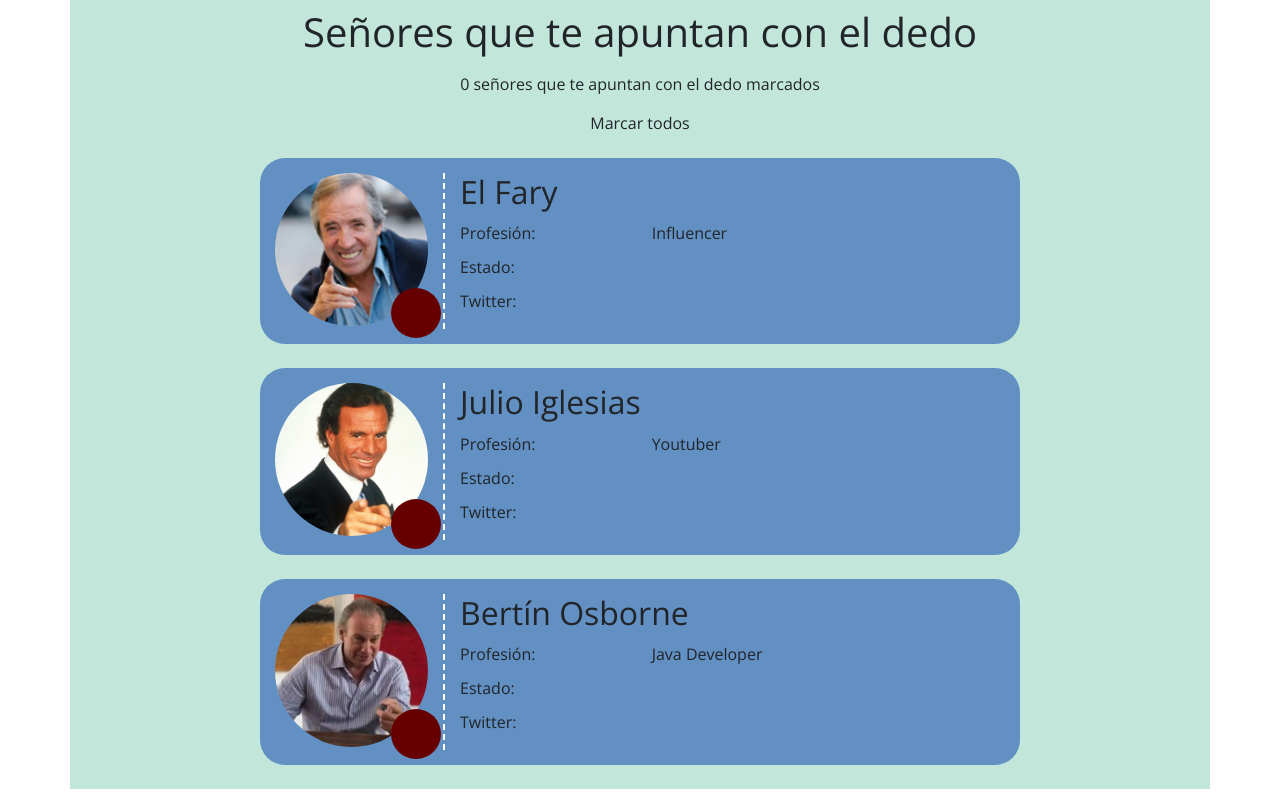
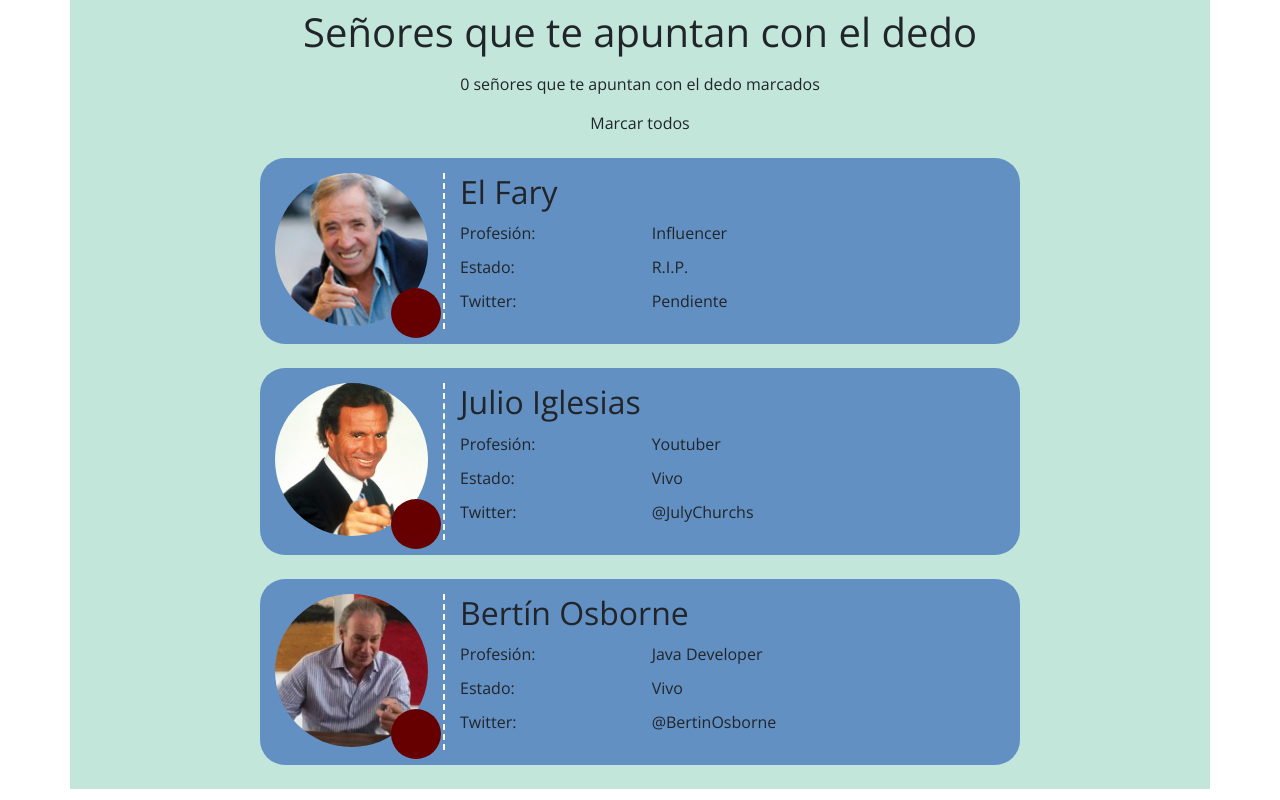
Before and after one commit to polrb5/c2-ejercicio-senyores-dom-pol, a website with bundled scripts: page index.html in a window 1280 px wide. Built offline with nearby package versions, Linux system fonts and the light colour scheme.

Commit message:
Añadido el estado y el Twitter de los senyores

```diff
--- a/index.html
+++ b/index.html
@@ -42,15 +42,15 @@
               <ul class="datos list-unstyled mt-2">
                 <li class="row">
                   <span class="nombre-dato col-4">Profesión:</span>
-                  <span class="valor-dato col"></span>
+                  <span class="profesion-dato col"></span>
                 </li>
                 <li class="row">
                   <span class="nombre-dato col-4">Estado:</span>
-                  <span class="valor-dato col"></span>
+                  <span class="estado-dato col"></span>
                 </li>
                 <li class="row">
                   <span class="nombre-dato col-4">Twitter:</span>
-                  <span class="valor-dato col"></span>
+                  <span class="twitter-dato col"></span>
                 </li>
               </ul>
             </div>
--- a/js/index.js
+++ b/js/index.js
@@ -2,7 +2,7 @@
 
 const principal = document.querySelector(".principal");
 
-for (const { nombre, foto, profesion } of senyores) {
+for (const { nombre, foto, profesion, estado, twitter } of senyores) {
   const senyorElemento = document
     .querySelector(".senyor-molde")
     .cloneNode(true);
@@ -11,8 +11,12 @@
   nombreElemento.textContent = nombre;
   const imagen = senyorElemento.querySelector(".avatar > img");
   imagen.src = `img/${foto}`;
-  const senyorProfesion = senyorElemento.querySelector(".valor-dato");
+  const senyorProfesion = senyorElemento.querySelector(".profesion-dato");
   senyorProfesion.textContent = profesion;
+  const senyorEstado = senyorElemento.querySelector(".estado-dato");
+  senyorEstado.textContent = estado;
+  const senyorTwitter = senyorElemento.querySelector(".twitter-dato");
+  senyorTwitter.textContent = twitter;
 
   principal.append(senyorElemento);
 }
```
